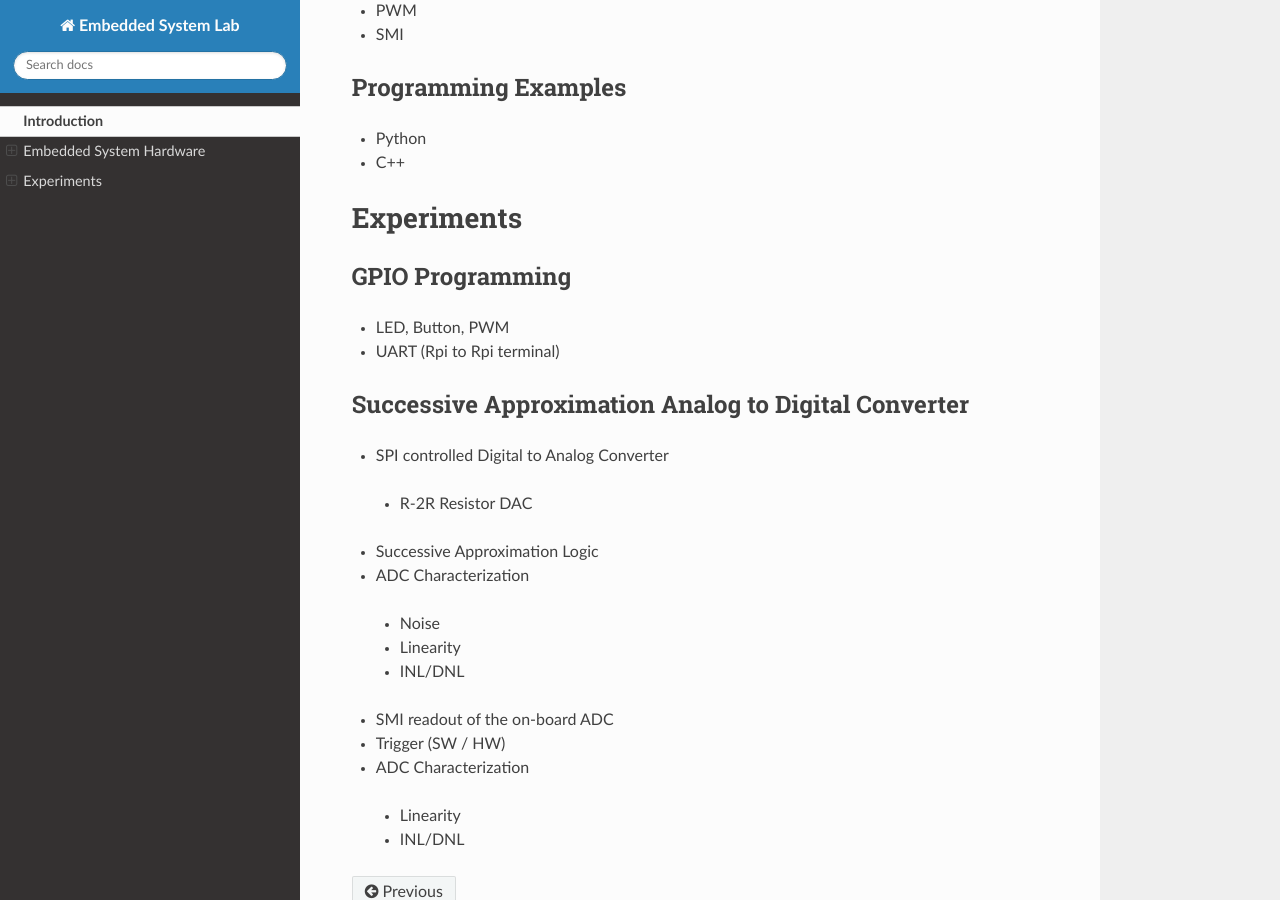
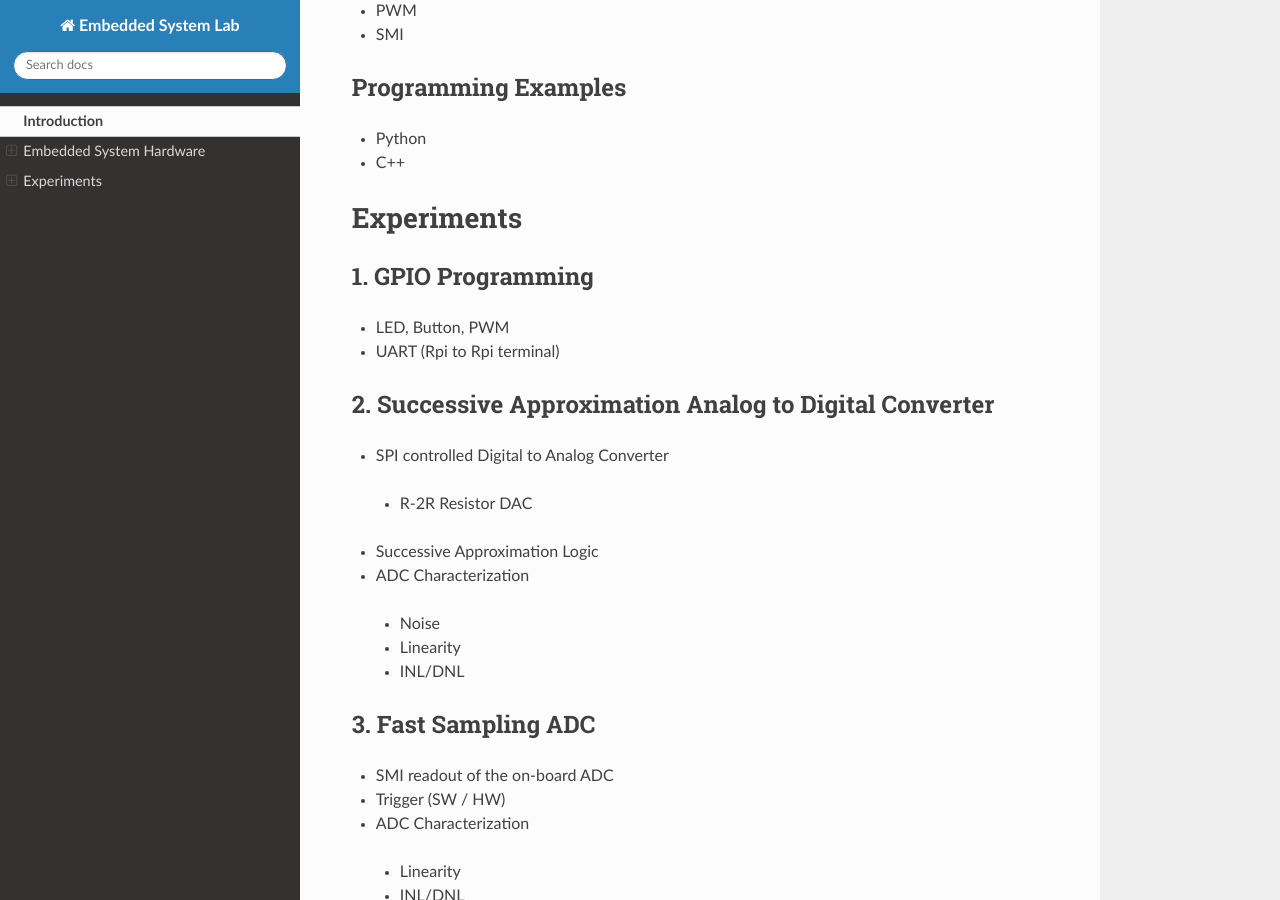
Before and after one commit to SiLab-Bonn/Embedded-System-Lab, a Sphinx documentation site: the page built from docs/Introduction.rst, in a window 1280 px wide and 900 px high, scrolled down 526 px. Built offline with Sphinx 7.4.7 and the Read the Docs theme 2.0.0, drawn with Linux system fonts in a browser that asks for light colours.

Commit message:
Update Introduction.rst

```diff
--- a/docs/Introduction.rst
+++ b/docs/Introduction.rst
@@ -26,12 +26,12 @@ Programming Examples
 
 Experiments
 ===========
-GPIO Programming
+1. GPIO Programming
 ----------------
 - LED, Button, PWM
 - UART (Rpi to Rpi terminal)
 
-Successive Approximation Analog to Digital Converter
+2. Successive Approximation Analog to Digital Converter
 ----------------------------------------------------
 - SPI controlled Digital to Analog Converter
  - R-2R Resistor DAC
@@ -41,8 +41,8 @@ Successive Approximation Analog to Digital Converter
  - Linearity
  - INL/DNL
 
- Fast Sampling ADC
- -----------------
+3. Fast Sampling ADC
+-----------------
 - SMI readout of the on-board ADC
 - Trigger (SW / HW)
 - ADC Characterization
```
